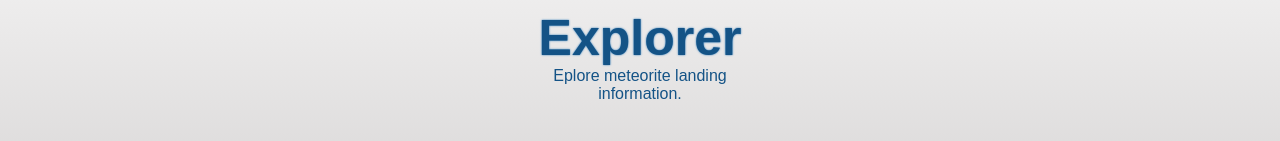
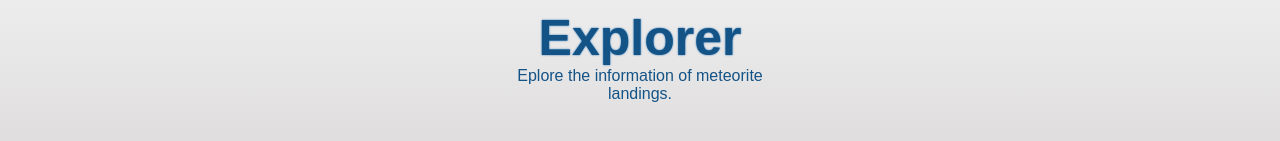
Before and after one commit to picklu/chingu-meteorite-explorer, a React app: page / in a window 1280 px wide. Shown: the part 177-318 px from the top of the page. Built offline with nearby package versions, Linux system fonts and the light colour scheme.

Commit message:
Update text content of the <p>

```diff
--- a/src/layout/header/index.jsx
+++ b/src/layout/header/index.jsx
@@ -3,7 +3,7 @@ import React from 'react';
 const Header = () => (
   <div className="header">
     <h1>Chingu Meteorite Explorer</h1>
-    <p>Eplore meteorite landing information.</p>
+    <p>Eplore the information of meteorite landings.</p>
   </div>
 );
 
```
